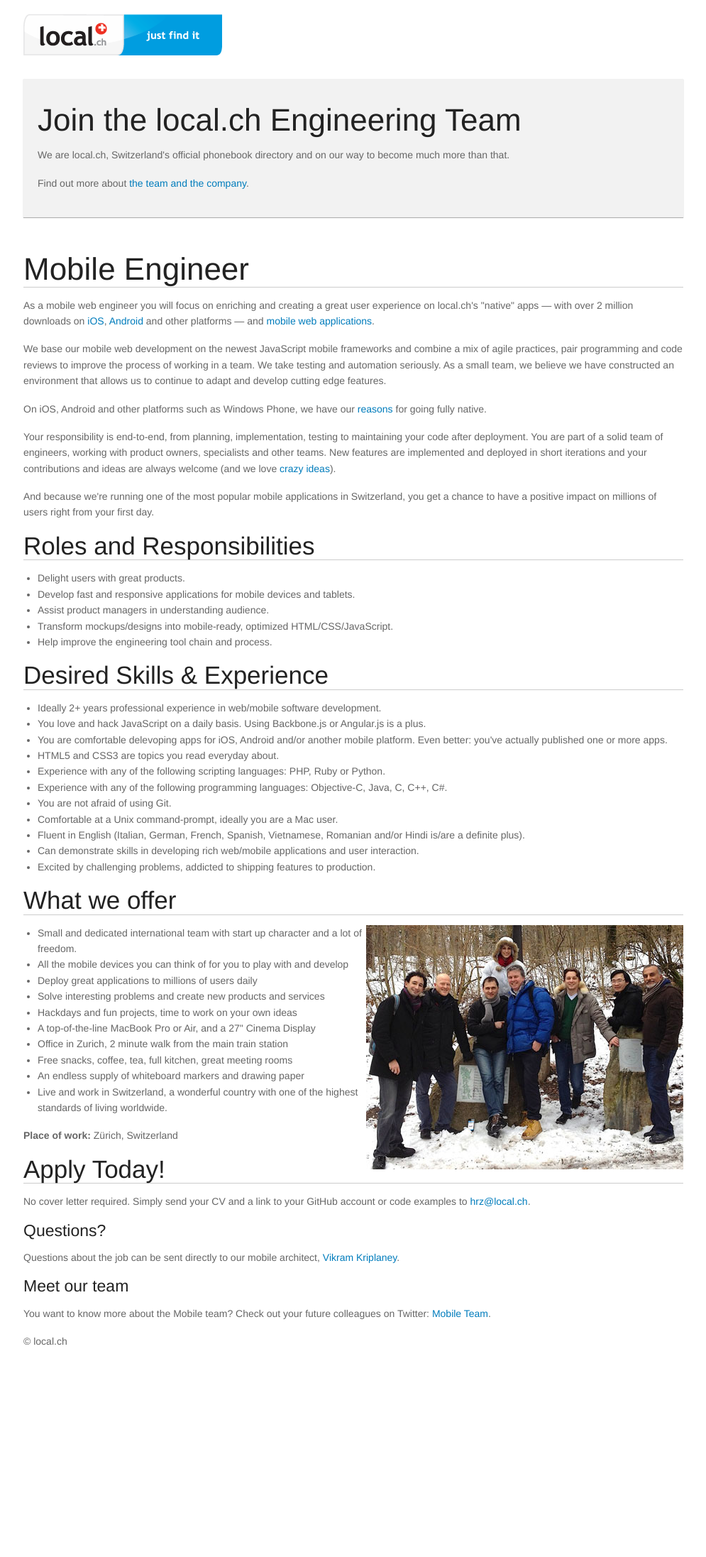
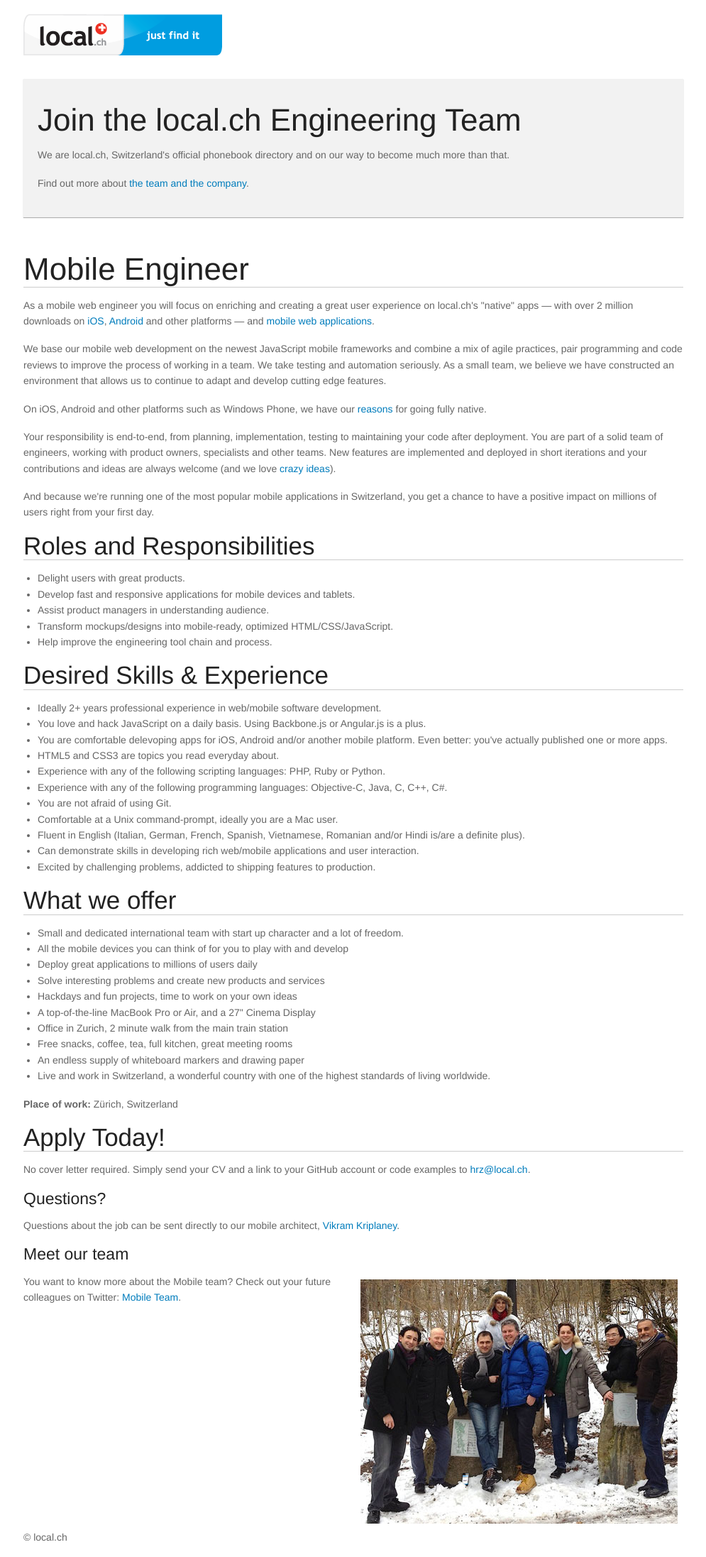
Before and after one commit to digideskio/local-ch.github.com, a Jekyll site: the page built from _posts/2013-02-20-mobile-developer.html, in a window 1280 px wide. Shown: the whole page at 71% size, without its empty margins (142-1137 px from the left). Built offline with Jekyll 4.4.1, drawn with Linux system fonts in a browser that asks for light colours; nearby versions of some CDN libraries; before the commit the page ends 1917 px from its top, so only the background shows below that.

Commit message:
Link to large image

```diff
--- a/_posts/2013-02-20-mobile-developer.html
+++ b/_posts/2013-02-20-mobile-developer.html
@@ -67,8 +67,6 @@
             </li>
         </ul>
 		<h2>What we offer</h2>
-        <img src="assets/images/mobile_team_med.jpg" style="float:right;"/>
-
 	  	<ul>
 			<li>Small and dedicated international team with start up character and a lot of freedom.</li>
 			<li>All the mobile devices you can think of for you to play with and develop</li>
@@ -88,7 +86,7 @@
             Apply Today!
         </h2>
         <p>
-            No cover letter required. Simply send your CV and a link to your GitHub account or code examples to <a href="mailto:hrz@local.ch?subject=Rails%20Software%20Engineer">hrz@local.ch</a>.
+            No cover letter required. Simply send your CV and a link to your GitHub account or code examples to <a href="mailto:hrz@local.ch?subject=Mobile%20Engineer">hrz@local.ch</a>.
         </p>
 
  		<h4>
@@ -99,6 +97,8 @@
         </p>
 		<h4>Meet our team </h4>
 	    <p>
+            <a href="assets/images/mobile_team.jpg"><img src="assets/images/mobile_team_med.jpg" style="float:right;margin:8px;"/></a>
+
 	      You want to know more about the Mobile team? Check out your future colleagues on Twitter: <a href="https://twitter.com/hfuecks/local-ch-mobile/members">Mobile Team</a>.
 	    </p>
     </div>
```
